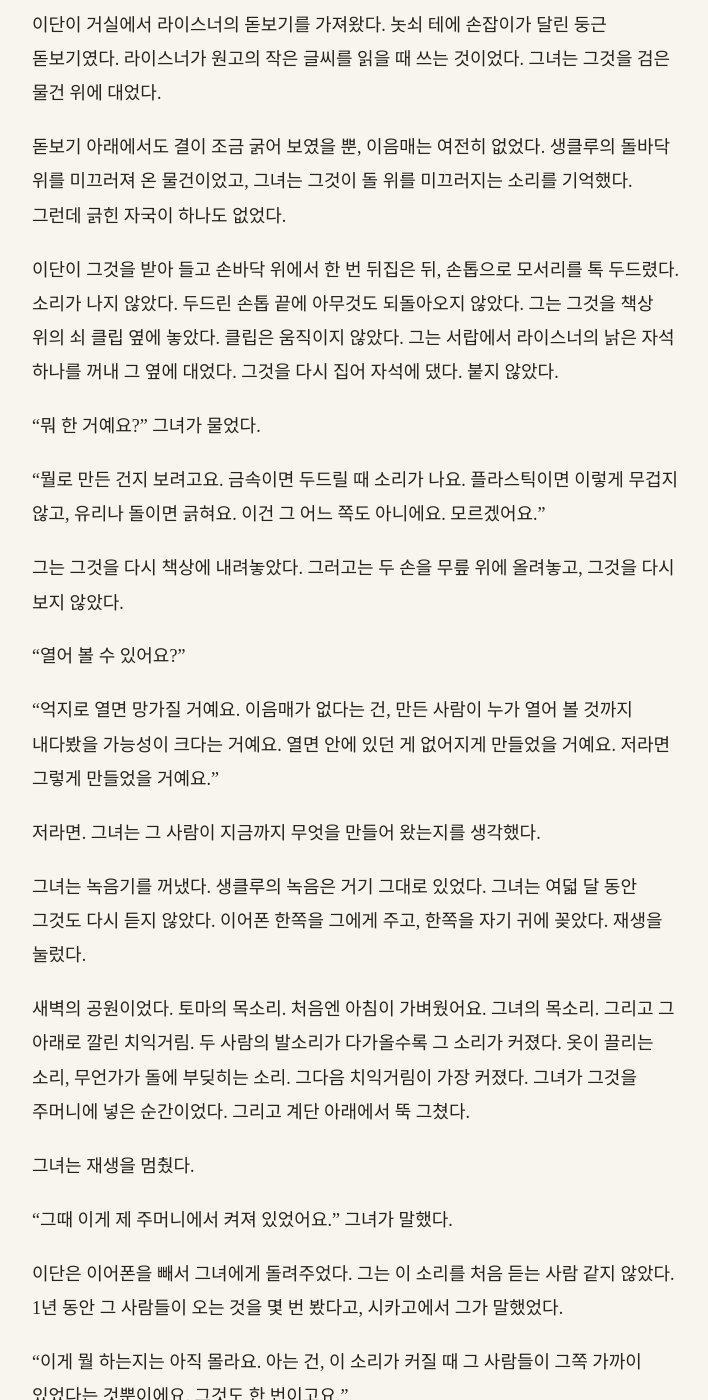
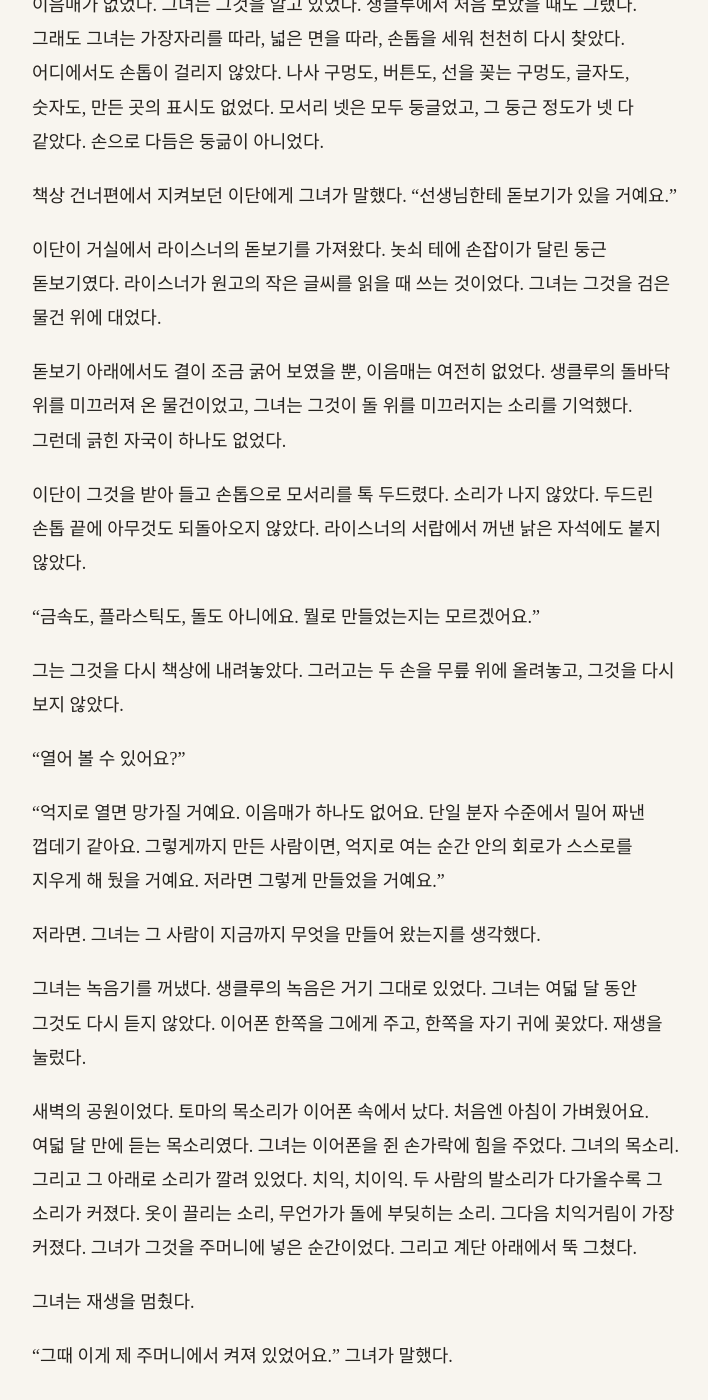
Before and after one commit to kangkkang/writer_s1_public, a Jekyll site: the page built from vol1/031.md, in a window 1280 px wide and 1400 px high, scrolled down 7213 px. Shown: the whole window, without its empty margins (284-992 px from the left). Built offline with Jekyll 4.4.1, drawn with Linux system fonts in a browser that asks for light colours; our own code applies the rules of GitHub Pages for plain Markdown files; some of the changed text lies outside the part shown.

Commit message:
Update from https://github.com/kangkkang/writer_s1/commit/a13778d6ee666eb638c2afa22d94d11ff5e05c3b

```diff
--- a/vol1/031.md
+++ b/vol1/031.md
@@ -76,21 +76,23 @@
 
 대학 앞 큰길의 약국은 작았다. 문 안쪽에 하얀 기계가 벽 한 면을 차지하고 있었다. 프롬을 댄 사람의 처방을 읽고, 안쪽의 서랍들을 소리 없이 여닫으며 약을 골라 작은 봉투에 담아 내보내는 기계였다. 라이스너가 외투 주머니에서 프롬을 꺼내 귀에 꽂고 기계 쪽으로 고개를 기울였다. 라이스너에게도 프롬이 있었다. 그녀는 그것을 처음 알았다. 집에서는 한 번도 그가 그것을 귀에 꽂는 것을 본 적이 없었다.
 
-기계가 오래 생각했다. 화면의 작은 원이 돌았다. 그리고 봉투 하나를 내보냈다.
+기계가 오래 생각했다. 화면의 작은 원이 돌았다. 몇 초면 봉투를 내놓던 벽이 1분 넘게 안쪽에서 덜컥거리기만 했다. 서랍 하나가 열렸다가 닫히고, 다시 열렸다. 그리고 봉투 하나를 내보냈다.
 
 라이스너가 봉투를 열어 약병을 꺼냈다. 안경을 콧등에 걸치고 병의 글씨를 읽었다. 그리고 계산대 쪽으로 갔다.
 
 "이건 내 약이 아닌데."
 
-계산대 뒤의 약사가 고개를 들었다. 젊은 여자였다. 약사는 약병을 받아 들고 읽었다. 그녀의 얼굴에 피곤한 기색이 지나갔다.
+계산대 뒤의 약사가 고개를 들었다. 젊은 여자였다. 약사는 약병을 받아 들고 읽었다. 다른 사람의 수면제였다. 약사의 얼굴에 피곤한 기색이 지나갔다.
 
 "죄송해요. 오늘만 세 번째예요. 지난주부터 이래요. 기계가 처방을 읽다가 옆 사람 걸 섞어요. 본사는 연산이 몰려서 그렇다고, 곧 나아진다고 해요." 약사는 기계의 옆문을 열고, 안쪽 선반에서 손으로 약병을 찾았다. 하나씩 이름을 읽고, 라이스너의 것을 꺼냈다. "이제 다 제가 한 번 더 봐요. 원래는 안 봐도 됐는데."
 
 라이스너는 고맙다는 말 없이 약병을 외투 주머니에 넣었다. 약사도 인사를 기다리지 않고 기계 쪽으로 몸을 돌렸다. 다음 손님이 벌써 기계 앞에서 고개를 기울이고 있었다.
 
+기계가 몇 초 더 생각하는 동안 남의 약이 노인의 손바닥에 올라와 있었다. 그녀는 그것을 오래 생각했다.
+
 돌아오는 길에 버스가 정류장을 지나쳤다.
 
-운전석이 빈 버스였다. 정류장에는 노인 둘과 아이를 안은 남자가 서 있었다. 버스는 속도를 늦추는 듯하다가, 늦추지 않고 그대로 지나갔다. 정류장의 사람들이 버스의 뒤꽁무니를 보았다. 아이를 안은 남자가 귀를 짚고 무언가를 물었다. 잠깐 듣더니 정류장의 사람들에게 옮겼다. "운행 판단이 늦어졌대요. 다음 차는 12분 뒤래요."
+운전석이 빈 버스였다. 정류장에는 노인 둘과 아이를 안은 남자가 서 있었다. 버스는 속도를 늦추는 듯하다가, 늦추지 않고 그대로 지나갔다. 정류장의 사람들이 버스의 뒤꽁무니를 보았다. 아이를 안은 남자가 귀를 짚고 무언가를 물었다. 잠깐 듣더니 정류장의 사람들에게 옮겼다. "운행 판단이 늦어졌대요. 다음 차는 12분 뒤래요." 멀어지는 버스의 앞 유리 안쪽에서, 빈 운전석 위의 작은 화면이 *경로 재탐색*이라는 글자를 깜박이고 있었다.
 
 "작년엔 이런 일이 없었는데." 라이스너가 걸음을 멈추지 않고 말했다.
 
@@ -134,23 +136,21 @@
 
 돋보기 아래에서도 결이 조금 굵어 보였을 뿐, 이음매는 여전히 없었다. 생클루의 돌바닥 위를 미끄러져 온 물건이었고, 그녀는 그것이 돌 위를 미끄러지는 소리를 기억했다. 그런데 긁힌 자국이 하나도 없었다.
 
-이단이 그것을 받아 들고 손바닥 위에서 한 번 뒤집은 뒤, 손톱으로 모서리를 톡 두드렸다. 소리가 나지 않았다. 두드린 손톱 끝에 아무것도 되돌아오지 않았다. 그는 그것을 책상 위의 쇠 클립 옆에 놓았다. 클립은 움직이지 않았다. 그는 서랍에서 라이스너의 낡은 자석 하나를 꺼내 그 옆에 대었다. 그것을 다시 집어 자석에 댔다. 붙지 않았다.
+이단이 그것을 받아 들고 손톱으로 모서리를 톡 두드렸다. 소리가 나지 않았다. 두드린 손톱 끝에 아무것도 되돌아오지 않았다. 라이스너의 서랍에서 꺼낸 낡은 자석에도 붙지 않았다.
 
-"뭐 한 거예요?" 그녀가 물었다.
-
-"뭘로 만든 건지 보려고요. 금속이면 두드릴 때 소리가 나요. 플라스틱이면 이렇게 무겁지 않고, 유리나 돌이면 긁혀요. 이건 그 어느 쪽도 아니에요. 모르겠어요."
+"금속도, 플라스틱도, 돌도 아니에요. 뭘로 만들었는지는 모르겠어요."
 
 그는 그것을 다시 책상에 내려놓았다. 그러고는 두 손을 무릎 위에 올려놓고, 그것을 다시 보지 않았다.
 
 "열어 볼 수 있어요?"
 
-"억지로 열면 망가질 거예요. 이음매가 없다는 건, 만든 사람이 누가 열어 볼 것까지 내다봤을 가능성이 크다는 거예요. 열면 안에 있던 게 없어지게 만들었을 거예요. 저라면 그렇게 만들었을 거예요."
+"억지로 열면 망가질 거예요. 이음매가 하나도 없어요. 단일 분자 수준에서 밀어 짜낸 껍데기 같아요. 그렇게까지 만든 사람이면, 억지로 여는 순간 안의 회로가 스스로를 지우게 해 뒀을 거예요. 저라면 그렇게 만들었을 거예요."
 
 저라면. 그녀는 그 사람이 지금까지 무엇을 만들어 왔는지를 생각했다.
 
 그녀는 녹음기를 꺼냈다. 생클루의 녹음은 거기 그대로 있었다. 그녀는 여덟 달 동안 그것도 다시 듣지 않았다. 이어폰 한쪽을 그에게 주고, 한쪽을 자기 귀에 꽂았다. 재생을 눌렀다.
 
-새벽의 공원이었다. 토마의 목소리. 처음엔 아침이 가벼웠어요. 그녀의 목소리. 그리고 그 아래로 깔린 치익거림. 두 사람의 발소리가 다가올수록 그 소리가 커졌다. 옷이 끌리는 소리, 무언가가 돌에 부딪히는 소리. 그다음 치익거림이 가장 커졌다. 그녀가 그것을 주머니에 넣은 순간이었다. 그리고 계단 아래에서 뚝 그쳤다.
+새벽의 공원이었다. 토마의 목소리가 이어폰 속에서 났다. 처음엔 아침이 가벼웠어요. 여덟 달 만에 듣는 목소리였다. 그녀는 이어폰을 쥔 손가락에 힘을 주었다. 그녀의 목소리. 그리고 그 아래로 소리가 깔려 있었다. 치익, 치이익. 두 사람의 발소리가 다가올수록 그 소리가 커졌다. 옷이 끌리는 소리, 무언가가 돌에 부딪히는 소리. 그다음 치익거림이 가장 커졌다. 그녀가 그것을 주머니에 넣은 순간이었다. 그리고 계단 아래에서 뚝 그쳤다.
 
 그녀는 재생을 멈췄다.
 
@@ -204,7 +204,7 @@
 
 그녀는 감자를 썰었다. 칼이 도마에 닿는 소리가 부엌에 고르게 울렸다.
 
-그녀가 냄비에 감자를 넣으러 일어났을 때, 서재 쪽으로 열린 문 너머로, 라이스너가 책상 위의 벽에 압정으로 꽂아 둔 그래프가 보였다. 그녀는 그것을 이 집에 온 첫날부터 보았다. 오늘은 그것을 세었다. 인쇄된 점들 위에 연필로 다시 그린 점이 일곱이었다. 일곱 개 모두, 인쇄된 점보다 조금씩 위나 아래에 있었다. 그녀는 그 방향을 기억하려다 그만두었다. 그것이 무엇을 뜻하는지 그녀는 몰랐다. 그녀가 아는 것은 누군가 그 점들을 손으로 옮겼다는 것뿐이었다.
+그녀가 냄비에 감자를 넣으러 일어났을 때, 서재 쪽으로 열린 문 너머로, 라이스너가 책상 위의 벽에 압정으로 꽂아 둔 그래프가 보였다. 그녀는 그것을 이 집에 온 첫날부터 보았다. 오늘은 그것을 세었다. 인쇄된 점들 위에 연필로 다시 그린 점이 일곱이었다. 일곱 개 모두, 인쇄된 점보다 조금씩 위나 아래에 있었다. 그녀는 그 방향을 기억하려다 그만두었다. 고친 점 일곱을 이으면, 인쇄된 점들보다 더 매끄러운 선이 될 것 같았다. 보험사에서 그녀가 본 고친 숫자들은 대개 누군가 원하는 쪽으로 옮겨 놓은 것이었다. 이것도 그런지는 알 수 없었다. 첫날 책상 위에서 본 곧은 선들도, 같은 손이 그은 것이었다.
 
 냄비에서 김이 올라왔다. 그녀는 불을 줄였다. 급할수록 불을 줄여라. 할머니의 쪽지가 떠올랐다.
 
@@ -228,7 +228,7 @@
 
 클레망스는 수첩을 꺼내 그것을 적었다. 날짜, 시각, 태평양 표준시와 세계 표준시를 숫자 하나씩, 두 번 읽고 적었다.
 
-그녀는 이단을 보았다. 그는 서재에서 나와 거실의 문간에 서 있었다. 언제부터 거기 있었는지 그녀는 몰랐다. 그는 화면을 보고 있었다. 날짜가 떴을 때 그가 문틀을 쥐었다. 그러고는 놓지 않았다.
+그녀는 이단을 보았다. 그는 서재에서 나와 거실의 문간에 서 있었다. 언제부터 거기 있었는지 그녀는 몰랐다. 그는 화면을 보고 있었다. 날짜가 떴을 때 그의 숨이 멎었다. 다시 숨을 쉬는 소리가 그녀에게는 들리지 않았다. 그는 화면 아래의 숫자에서 눈을 떼지 않았다.
 
 대변인이 마지막으로 웃었다. "모두가 잠든 사이에, 세상은 조금 더 나아질 겁니다."
 
```
Also changed, not shown: other parts of vol1/031.md (+1 -1 lines).
